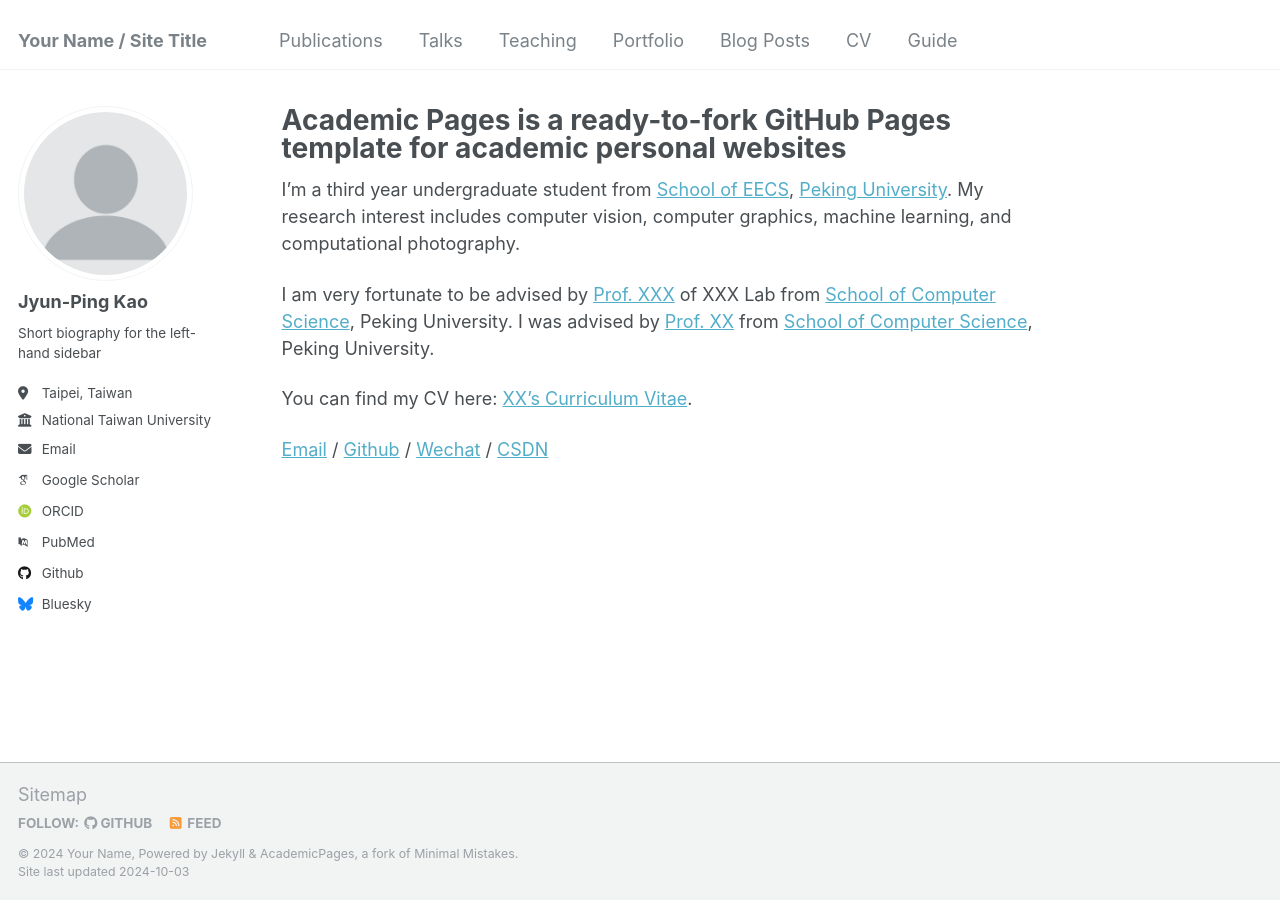
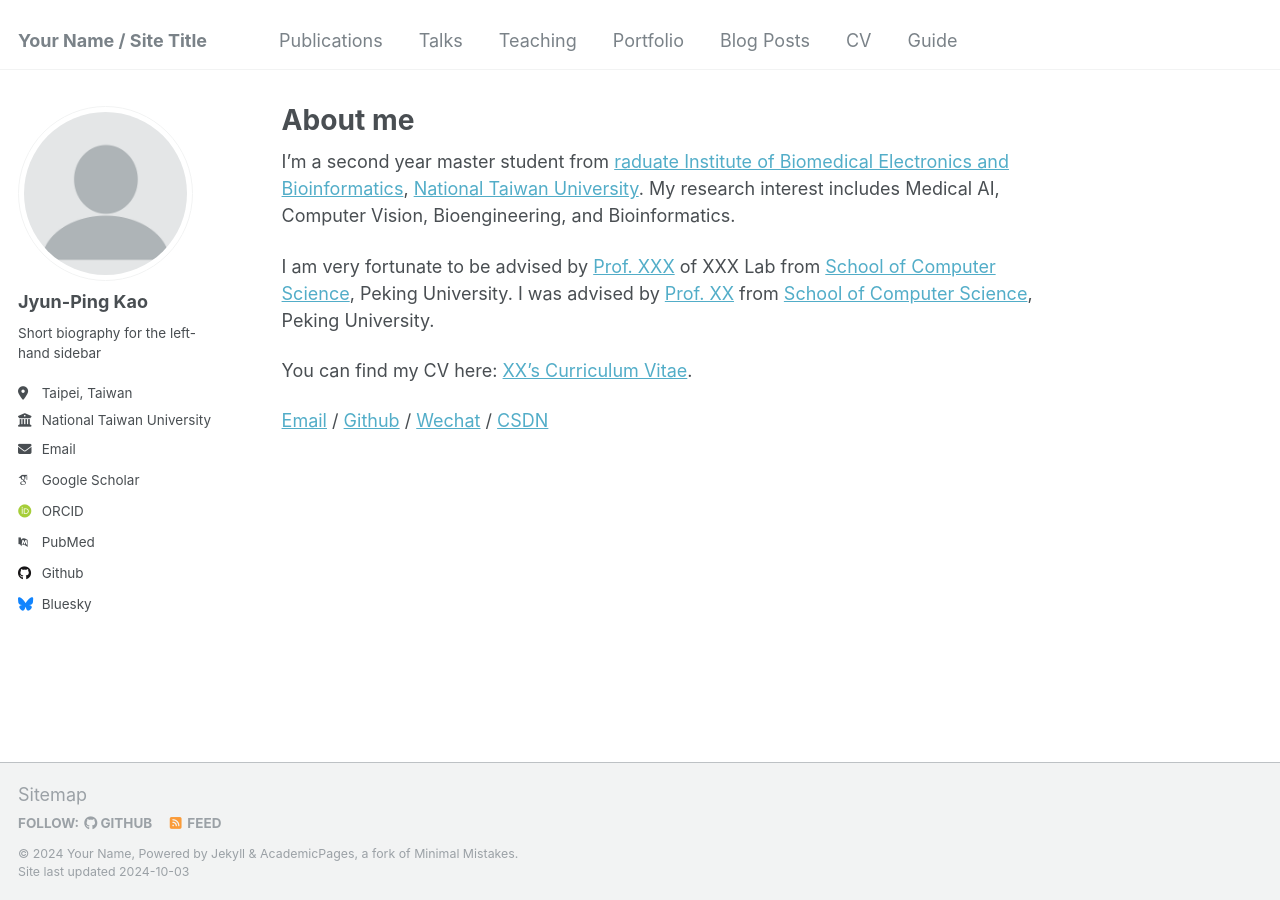
Before and after one commit to reddykao/reddykao.github.io, a Jekyll site: the page built from _pages/about.md, in a window 1280 px wide. Built offline with Jekyll 4.4.1, drawn with Linux system fonts in a browser that asks for light colours; some web fonts are replaced.

Commit message:
Update about.md

```diff
--- a/_pages/about.md
+++ b/_pages/about.md
@@ -1,13 +1,13 @@
 ---
 permalink: /
-title: "Academic Pages is a ready-to-fork GitHub Pages template for academic personal websites"
+title: "About me"
 author_profile: true
 redirect_from:
   - /about/
   - /about.html
 ---
 
-I'm a third year undergraduate student from [School of EECS](https://eecs.pku.edu.cn/), [Peking University](https://www.pku.edu.cn/). My research interest includes computer vision, computer graphics, machine learning, and computational photography.
+I'm a second year master student from [raduate Institute of Biomedical Electronics and Bioinformatics]([(https://www.bebi.ntu.edu.tw/?page_id=79&lang=en)]), [National Taiwan University](https://www.ntu.edu.tw/english/). My research interest includes Medical AI, Computer Vision, Bioengineering, and Bioinformatics.
 
 I am very fortunate to be advised by [Prof. XXX](https://www.XXX.com/) of XXX Lab from [School of Computer Science](https://cs.pku.edu.cn/), Peking University. I was advised by [Prof. XX](https://XXX.pku.edu.cn/) from [School of Computer Science](https://cs.pku.edu.cn/), Peking University.
 
```
